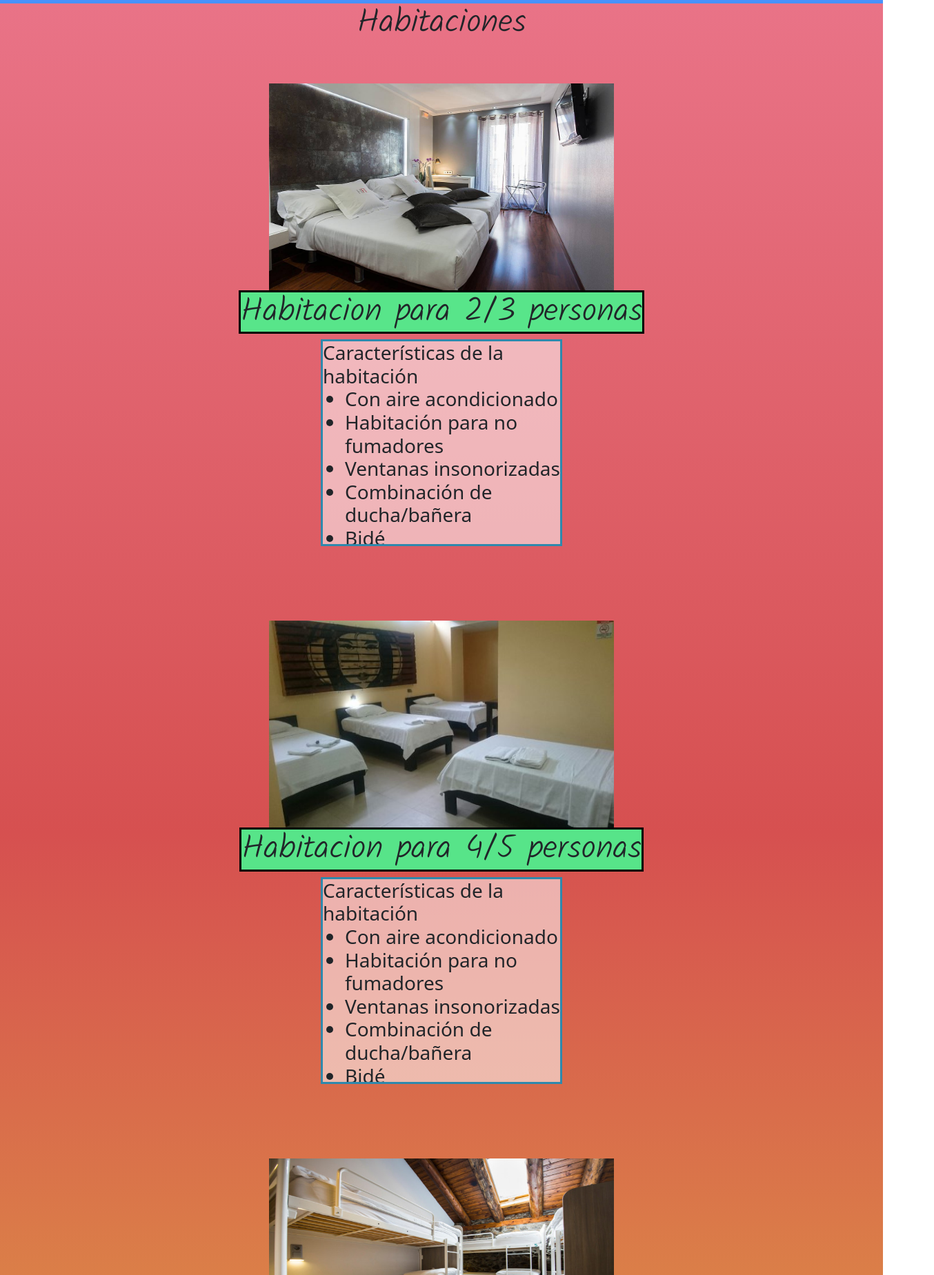
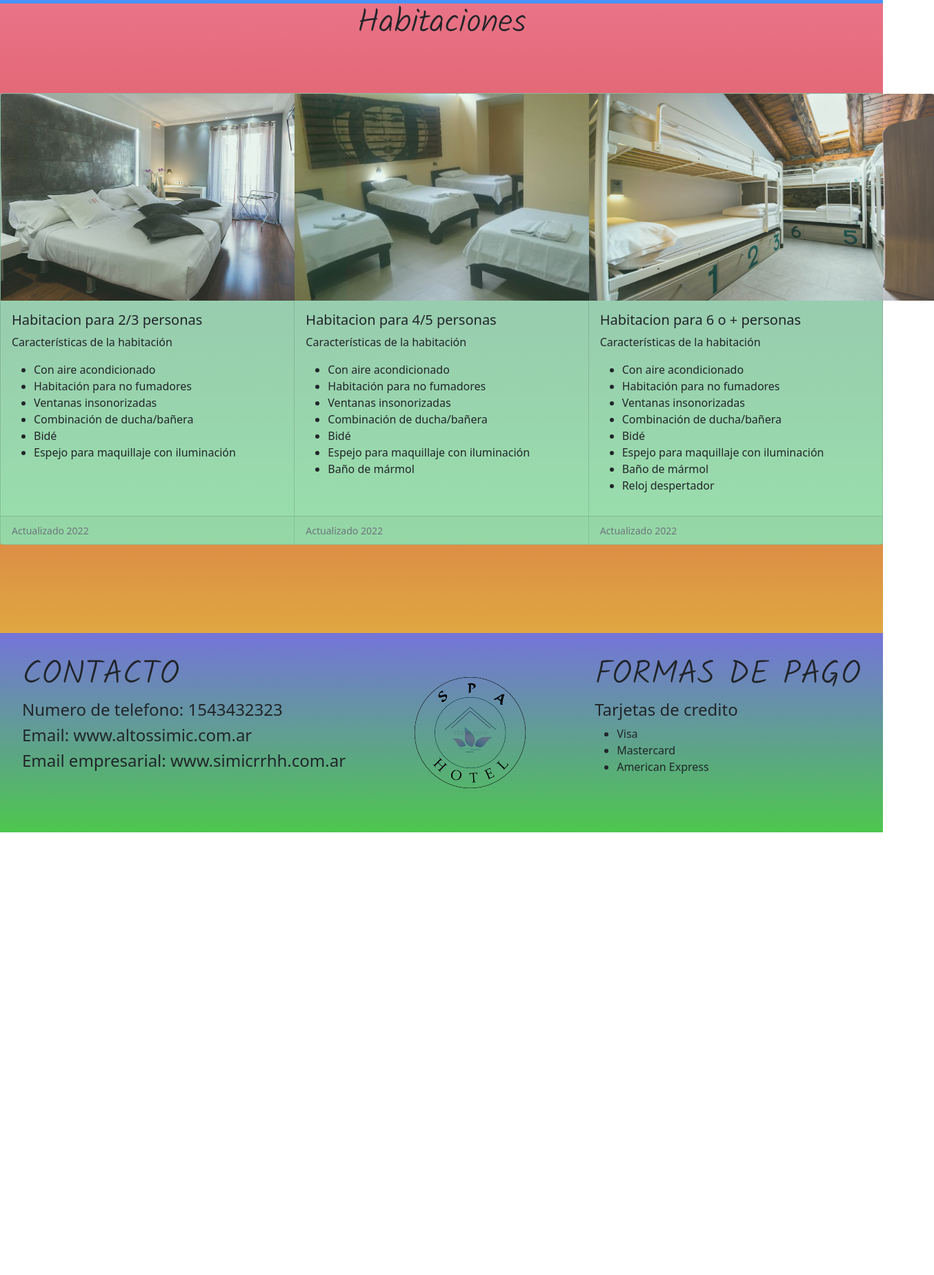
Before and after one commit to MarcosAl18490/proyectofinal.marcosalonso, a plain HTML site: page Paginas/habitacionesgrid.html in a window 1280 px wide. Shown: the part 276-2125 px from the top of the page at 69% size, 1354 px wide, since content can reach past the window. After the commit the page ends 1483 px from the top, so only its background shows below. Drawn offline with nearby package versions, Linux system fonts and the light colour scheme; files whose address does not match are found by name; a web font is replaced by a local one.

Commit message:
full bootstrapcasi

```diff
--- a/Estilo/estilogrid.css
+++ b/Estilo/estilogrid.css
@@ -79,7 +79,7 @@ main {
 }
 .contenedorhabitacion {
   display: flex;
-  flex-direction: row;
+  flex-direction: column;
   flex-wrap: wrap;
   justify-content: space-evenly;
 }
@@ -87,10 +87,21 @@ main {
   height: 300px;
   width: 500px;
   transition: height 1s, width 1s;
+  opacity: 0.8;
 }
+
 .cuartitos:hover {
-  height: 500px;
-  width: 800px;
+  border: solid black;
+  opacity: 1;
+}
+
+.card-group {
+  margin-bottom: 10%;
+  margin-top: 5%;
+}
+
+.card {
+  background-color: rgba(127, 255, 212, 0.719);
 }
 
 .descripcion {
@@ -99,11 +110,12 @@ main {
   height: 300px;
   width: 350px;
   overflow: scroll;
+  margin-top: 2rem;
 }
 
 .contenedorspa {
   display: flex;
-  flex-direction: row;
+  flex-direction: column;
   flex-wrap: wrap;
   justify-content: space-evenly;
 }
@@ -116,9 +128,7 @@ main {
   border: solid black;
   opacity: 0.6;
 }
-.fotospa:hover {
-  opacity: 1;
-}
+
 .foto1 {
   margin-bottom: 3rem;
 }
--- a/Paginas/habitacionesgrid.html
+++ b/Paginas/habitacionesgrid.html
@@ -67,14 +67,62 @@
 
 
     <main class="contenido">
-        <h2>Habitaciones</h2>
      <div class="contenedorhabitacion">
 
-         <div class="finde">
-              <img class="cuartitos" src="../Imagenes/Fotos/2 o 3 per.jpg" alt="finde">
-              <h2 class="subtitulo">Habitacion para 2/3 personas</h2>
-              <h3 class="descripcion">
-                 Características de la habitación
+
+
+   <h2>Habitaciones</h2>
+
+
+   <div class="card-group">
+
+    <div class="card">
+      <img src="../Imagenes/Fotos/2 o 3 per.jpg" class="card-img-top cuartitos" alt="Habitacion para 2/3 personas">
+      <div class="card-body">
+        <h5 class="card-title">Habitacion para 2/3 personas</h5>
+        <p class="card-text"> Características de la habitación
+          <ul>
+              <li>Con aire acondicionado</li>
+              <li>Habitación para no fumadores</li>
+              <li>Ventanas insonorizadas</li>
+              <li>Combinación de ducha/bañera</li>
+              <li>Bidé</li>
+              <li> Espejo para maquillaje con iluminación</li>
+          </ul>
+        </p>
+      </div>
+      <div class="card-footer">
+        <small class="text-muted">Actualizado 2022</small>
+      </div>
+    </div>
+
+    <div class="card">
+      <img src="../Imagenes/Fotos/4 o 5 per.jpg" class="card-img-top cuartitos" alt="Habitacion para 4/5 personas">
+      <div class="card-body">
+        <h5 class="card-title">Habitacion para 4/5 personas</h5>
+        <p class="card-text">  Características de la habitación
+          <ul>
+              <li>Con aire acondicionado</li>
+              <li>Habitación para no fumadores</li>
+              <li>Ventanas insonorizadas</li>
+              <li>Combinación de ducha/bañera</li>
+              <li>Bidé</li>
+              <li> Espejo para maquillaje con iluminación</li>
+              <li> Baño de mármol</li>
+          </ul>
+        </p>
+      </div>
+      <div class="card-footer">
+        <small class="text-muted">Actualizado 2022</small>
+      </div>
+    </div>
+
+
+    <div class="card">
+      <img src="../Imagenes/Fotos/6 o mas pe.jpg" class="card-img-top cuartitos" alt="Habitacion para 6 o mas personas">
+      <div class="card-body">
+        <h5 class="card-title">Habitacion para 6 o + personas</h5>
+        <p class="card-text">Características de la habitación
           <ul>
               <li>Con aire acondicionado</li>
               <li>Habitación para no fumadores</li>
@@ -84,67 +132,15 @@
               <li> Espejo para maquillaje con iluminación</li>
               <li> Baño de mármol</li>
               <li> Reloj despertador</li>
-                     <li>Mini-bar, con cargo</li>
-                     <li>Agua caliente al instante</li>
-                     <li>Servicio de café y té</li>
-                     <li>Secador de cabello</li>
-                     <li>Agua embotellada de cortesía</li>
-                     <li>Caja de seguridad en la habitación</li>
-                     <li>Plancha y tabla de planchar</li>
           </ul>
-             </h3>
+        </p>
+      </div>
+      <div class="card-footer">
+        <small class="text-muted">Actualizado 2022</small>
+      </div>
+    </div>
   </div>
 
-         <div class="finde">
-             <img class="cuartitos" src="../Imagenes/Fotos/4 o 5 per.jpg" alt="finde">
-             <h2 class="subtitulo">Habitacion para 4/5 personas</h2>
-             <h3 class="descripcion">
-                 Características de la habitación
-                 <ul>
-                     <li>Con aire acondicionado</li>
-                     <li>Habitación para no fumadores</li>
-                     <li>Ventanas insonorizadas</li>
-                     <li>Combinación de ducha/bañera</li>
-                     <li>Bidé</li>
-                     <li> Espejo para maquillaje con iluminación</li>
-                     <li> Baño de mármol</li>
-                     <li> Reloj despertador</li>
-                     <li>Mini-bar, con cargo</li>
-                     <li>Agua caliente al instante</li>
-                     <li>Servicio de café y té</li>
-                     <li>Secador de cabello</li>
-                     <li>Agua embotellada de cortesía</li>
-                     <li>Caja de seguridad en la habitación</li>
-                     <li>Plancha y tabla de planchar</li>
-                 </ul>
-             </h3>
-         </div>
-
-        <div class="finde">
-         <img class="cuartitos" src="../Imagenes/Fotos/6 o mas pe.jpg" alt="finde">
-         <h2 class="subtitulo">Habitacion para 6 o + personas</h2>
-         <h3 class="descripcion">
-             Características de la habitación
-             <ul>
-                 <li>Con aire acondicionado</li>
-                 <li>Habitación para no fumadores</li>
-                 <li>Ventanas insonorizadas</li>
-                 <li>Combinación de ducha/bañera</li>
-                 <li>Bidé</li>
-                 <li> Espejo para maquillaje con iluminación</li>
-                 <li> Baño de mármol</li>
-                 <li> Reloj despertador</li>
-                 <li>Mini-bar, con cargo</li>
-                 <li>Agua caliente al instante</li>
-                 <li>Servicio de café y té</li>
-                 <li>Secador de cabello</li>
-                 <li>Agua embotellada de cortesía</li>
-                 <li>Caja de seguridad en la habitación</li>
-                 <li>Plancha y tabla de planchar</li>
-             </ul>
-         </h3>
-     </div>
-     </div>
     </main>
 
 
```
Also changed, not shown: Paginas/spagrid.html (+39 -9 lines), Imagenes/Fotos/spa1.jpg (renamed from Imagenes/Fotos/spa 1.jpg), Imagenes/Fotos/spa2.jpg (renamed from Imagenes/Fotos/spa 2.jpg). Lines whose indentation alone changed are shown as unchanged.
